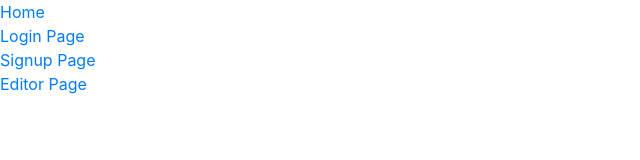
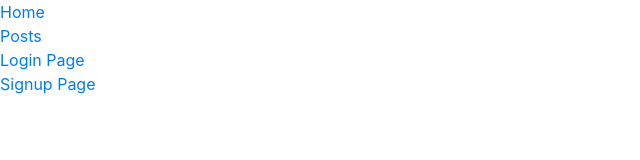
Before and after one commit to Ned-el-ch/neddy, a React (Create React App) app: page / in a window 1280 px wide. Shown: the top 160 px of the page, without its empty margins (0-640 px from the left). Built offline with nearby package versions, Linux system fonts and the light colour scheme.

Commit message:
added redirect after logging in; code refactoring

```diff
--- a/src/containers/App.js
+++ b/src/containers/App.js
@@ -1,8 +1,9 @@
-import React, { Component } from 'react';
+import React, { Component, Fragment } from 'react';
 import PrismEditor from './PrismEditor';
 import SignUpPage from './SignUpPage';
 import LoginPage from './LoginPage';
-import { BrowserRouter as Router, Route, Link, Switch } from 'react-router-dom'
+import { BrowserRouter as Router, Route, Link } from 'react-router-dom'
+import Posts from './Posts';
 
 export default class App extends Component {
 
@@ -20,20 +21,52 @@ export default class App extends Component {
 
 	}
 
+	pagesToRender = () => {
+
+		if (this.state.user.id ) {
+
+			return(
+
+				<Fragment>
+					<Link to="/editor" exact>Editor Page</Link><br/>
+					<Route exact path='/editor' component={PrismEditor} />
+				</Fragment>
+
+			)
+
+		} else {
+
+			return(
+
+				<Fragment>
+					<Link to="/login" exact>Login Page</Link><br/>
+					<Link to="/signup" exact>Signup Page</Link><br/>
+					<Route exact path='/signup' component={SignUpPage} />
+					<Route exact path='/login' render={(routerProps) => < LoginPage {...routerProps} handleLogin={this.handleLogin}/>} />
+				</Fragment>
+
+			)
+		}
+
+
+
+	}
+
 	render() {
 
 		return (
 
 			<div className='app'>
+
 				<Router>
+
 					<Link to="/" exact>Home</Link><br/>
-					<Link to="/login" exact>Login Page</Link><br/>
-					<Link to="/signup" exact>Signup Page</Link><br/>
-					<Link to="/editor" exact>Editor Page</Link><br/>
+					<Link to="/posts" exact>Posts</Link><br/>
 
-					<Route exact path='/signup' component={SignUpPage} />
-					<Route exact path='/login' component={LoginPage} />
-					<Route exact path='/editor' component={PrismEditor} />
+					{this.pagesToRender()}
+
+					<Route exact path='/' component={Posts} />
+					<Route exact path='/posts' component={Posts} />
 
 				</Router>
 
--- a/src/containers/LoginPage.js
+++ b/src/containers/LoginPage.js
@@ -14,6 +14,7 @@ export default class LoginPage extends Component{
 		event.preventDefault();
 
 		const handleLogin = this.props.handleLogin;
+		const history = this.props.history;
 		const form = event.currentTarget;
 
 		if (!form.checkValidity() === false) {
@@ -29,7 +30,12 @@ export default class LoginPage extends Component{
 					"Content-Type": "application/json",
 					Accept: "application/json"
 				},
-				body: JSON.stringify({user : { username: username, password: password }})
+				body: JSON.stringify({
+					user : {
+						username: username,
+						password: password
+					}
+				})
 			})
 				.then(res => res.json())
 				.then(data => {
@@ -37,6 +43,8 @@ export default class LoginPage extends Component{
 					return data.user;
 				})
 				.then(handleLogin)
+				.then(history.push('/'))
+				// .then(console.log)
 
 		}
 
--- /dev/null
+++ b/src/containers/Posts.js
@@ -0,0 +1,17 @@
+import React, { Component } from 'react';
+
+export default class Posts extends Component {
+
+	render() {
+
+		return (
+
+			<div>
+
+			</div>
+
+		);
+
+	};
+
+};
```
